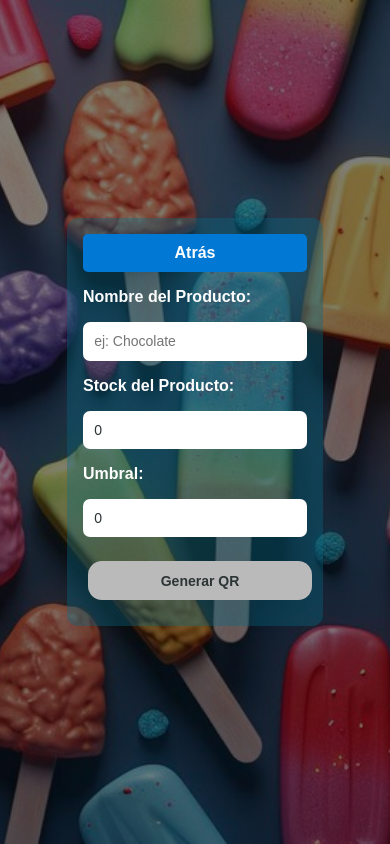
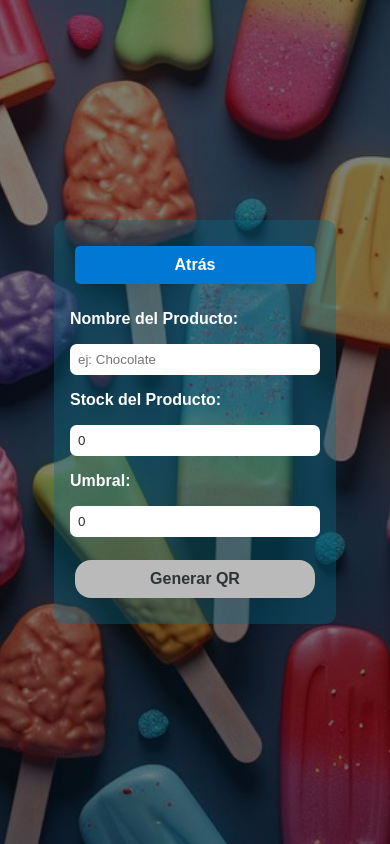
Before and after one commit to Gestion-De-Stock-QR/gestor-De-Stock-QR, a React (Vite) app in the folder front/: page /agregar-nuevo-producto in a window 390 px wide. Built offline with nearby package versions, Linux system fonts and the light colour scheme.

Commit message:
corregi el responsive de registrar producto, no se centraban bien los elementos en el responsive

```diff
--- a/front/src/styles/nuevoProducto.css
+++ b/front/src/styles/nuevoProducto.css
@@ -3,8 +3,8 @@
     flex-direction: column;
     justify-content: center;
     align-items: center;
-    margin: auto;
-    padding: 1em;
+    align-content: center;
+
     height: 100vh;
     background: linear-gradient(rgba(0, 0, 0, 0.5), rgba(0, 0, 0, 0.5)),url('imagenes/fond1.jpg') no-repeat center center/cover;
     background-size: cover;
@@ -56,14 +56,19 @@ input:focus{
     margin-bottom: 1em;
 }
 .boton-generar-qr {
-    width: 100%;
-    max-width: 400px;
+    max-width: 350px;
     background-color: #bababa;
     color: #2d3436;
     border: none;
     border-radius: 1em;
     font-weight: bold;
     cursor: pointer;
+}
+
+.boton-generar-qr:hover {
+    color: white;
+    border: solid white 1px;
+    transition: 0.2s;
 }
 
 .qr-container{
@@ -74,15 +79,10 @@ input:focus{
     gap: 1em;
 }
 
-.boton-generar-qr:hover {
-    color: white;
-    border: solid white 1px;
-    transition: 0.2s;
-}
 
 .boton-qr-imprimir {
     margin: auto;
-    padding: 1em;
+    padding: 0.8em;
     background-color: #636e72;
     color: #fff;
     border: none;
@@ -103,9 +103,6 @@ input:focus{
     width: 100%;
     max-width: 400px;
 }
-.boton-atras{
-    margin: auto;
-}
 
 @media (max-width: 768px) {
     .subtitulo-nuevoProducto {
@@ -114,17 +111,7 @@ input:focus{
     .form-group, .boton-generar-qr, .container-boton-imprimir-qr {
         max-width: 300px;
     }
-}
-
-@media (max-width: 600px) {
-    .subtitulo-nuevoProducto {
-        font-size: 1.6rem;
-    }
-    .form-group, .boton-generar-qr, .container-boton-imprimir-qr {
-        max-width: 250px;
-    }
-    input, .boton-generar-qr, .boton-qr-imprimir {
-        font-size: 14px;
-        padding: 0.8em;
+    .boton-atras,.boton-generar-qr{
+        min-width: 15em;
     }
 }
```
